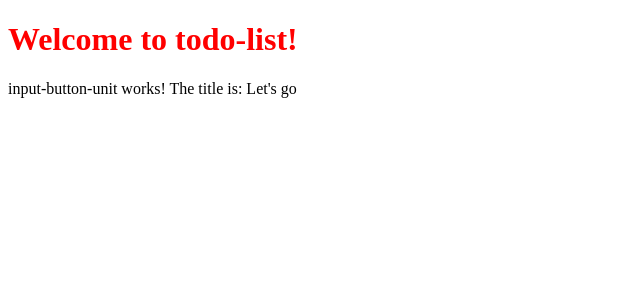
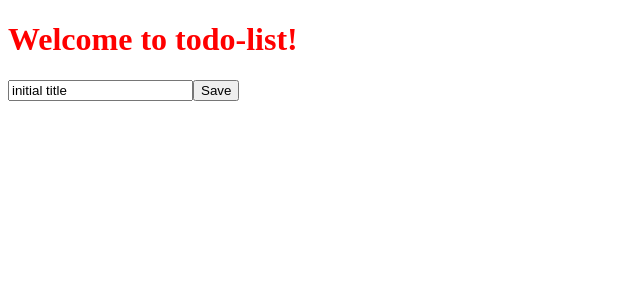
Before and after one commit to TanyaObraztsova/ng-girls-todo, an Angular app: page / in a window 1280 px wide. Shown: the top 300 px of the page, without its empty margins (0-640 px from the left). Built offline with nearby package versions, Linux system fonts and the light colour scheme.

Commit message:
Updated 'input-button-unit' component

```diff
--- a/src/app/input-button-unit/input-button-unit.component.html
+++ b/src/app/input-button-unit/input-button-unit.component.html
@@ -1,4 +1,6 @@
-<p>
-  input-button-unit works!
-  The title is: {{ title }}
-</p>
+<input #inputElementRef
+       [value]="title"
+       (keyup.enter)="changeTitle($event.target.value)">
+<button (click)="changeTitle(inputElementRef.value)">
+  Save
+</button>
--- a/src/app/input-button-unit/input-button-unit.component.ts
+++ b/src/app/input-button-unit/input-button-unit.component.ts
@@ -1,4 +1,4 @@
-import { Component, OnInit } from '@angular/core';
+import {Component, Input, OnInit} from '@angular/core';
 
 @Component({
   selector: 'app-input-button-unit',
@@ -6,11 +6,13 @@
   styleUrls: ['./input-button-unit.component.scss']
 })
 export class InputButtonUnitComponent implements OnInit {
-  title = 'Let\'s go';
+  @Input() title = 'initial title';
 
-  constructor() { }
+  constructor() {}
 
-  ngOnInit(): void {
+  ngOnInit(): void {}
+
+  changeTitle(newTitle: string) {
+    this.title = newTitle;
   }
-
 }
```
